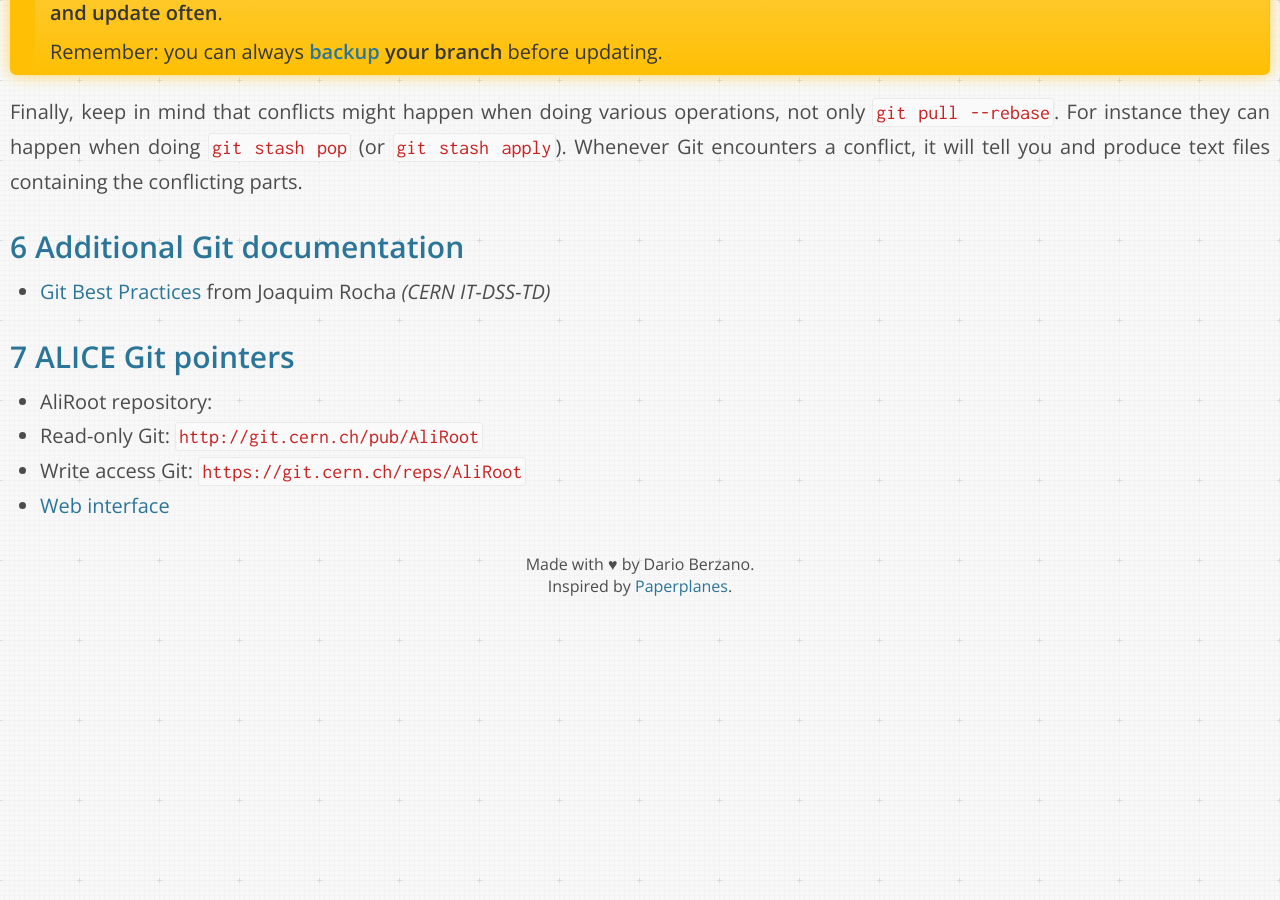
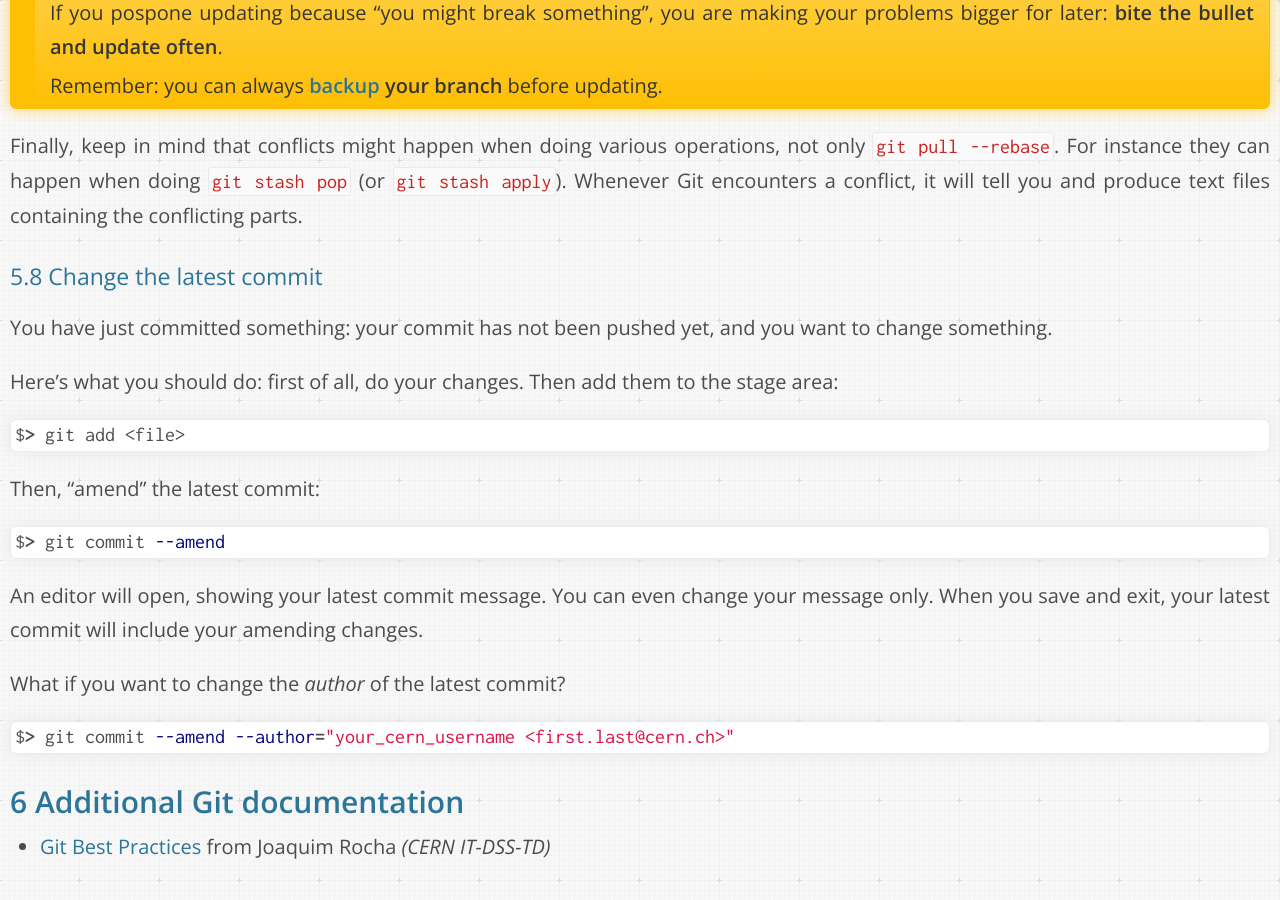
Before and after one commit to dberzano/dberzano.github.io, a Jekyll site: the page built from alice/git/index.md, in a window 1280 px wide and 900 px high, scrolled down 35440 px. Built offline with Jekyll 4.4.1, drawn with Linux system fonts in a browser that asks for light colours; Markdown is read by kramdown in place of the engine named in the settings; before the commit the page ends 36062 px from its top, so only the background shows below that; some of the changed text lies outside the part shown.

Commit message:
GitTut: amend latest commit

````diff
--- a/alice/git/index.md
+++ b/alice/git/index.md
@@ -1530,6 +1530,35 @@
 will tell you and produce text files containing the conflicting parts.
 
 
+### Change the latest commit
+
+You have just committed something: your commit has not been pushed yet, and you
+want to change something.
+
+Here's what you should do: first of all, do your changes. Then add them to the
+stage area:
+
+```console
+$> git add <file>
+```
+
+Then, "amend" the latest commit:
+
+```console
+$> git commit --amend
+```
+
+An editor will open, showing your latest commit message. You can even change
+your message only. When you save and exit, your latest commit will include your
+amending changes.
+
+What if you want to change the *author* of the latest commit?
+
+```console
+$> git commit --amend --author="your_cern_username <first.last@cern.ch>"
+```
+
+
 <!--Todo
 ----
 
````
